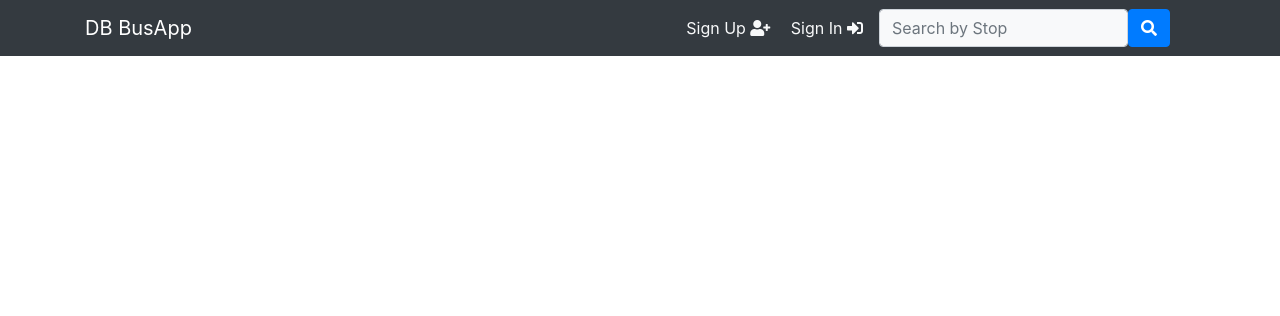
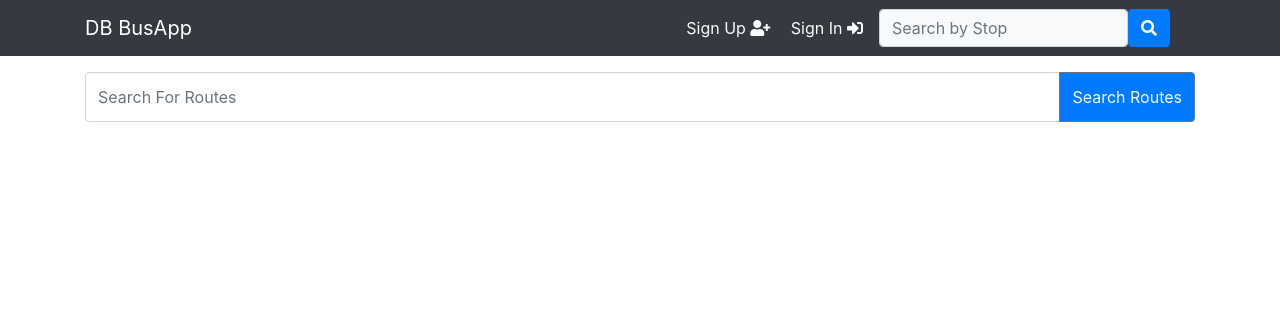
Before and after one commit to TUDublin/code-and-docs-Elijel, a Django app: page /routes/ in a window 1280 px wide. Shown: the top 316 px of the page. Run offline with Django 4.2, Linux system fonts and the light colour scheme; data that the repository does not hold is empty; parts of the project's set-up code (start-up, migrations or seed data) failed here and were passed over; some libraries are stand-ins or nearby versions.

```diff
--- a/code/main/templates/Route/route_list.html
+++ b/code/main/templates/Route/route_list.html
@@ -2,16 +2,28 @@
 {% load static %}
 
 {% block title %}
-  {% if continent %}
-    {{ continent.name }}
-  {% else %}
-    Global
-  {% endif %}
+  Routes
 {% endblock %}
 
 {% block content %}
 
 <div class="container">
+  <form method="GET" action="{% url 'main:allRoutes' %}">
+    <div class="input-group mb-3 pt-3">
+      <input type="text" class="form-control py-4" placeholder="Search For Routes" name="search">
+      <div class="input-group-append">
+        <button class="btn text-light bg-primary btn-outline-secondary" type="submit">Search Routes</button>
+      </div>
+    </div>
+  </form>
+
+  <style>
+    .form-control.py-4 {
+      padding-top: 2rem;
+      padding-bottom: 2rem;
+    }
+  </style>
+
   <div class="row mx-auto">
     {% for route in page_obj %}
     <div class="my_bottom margin col-9 col-lg-4 col-sm-12 col-md-4 pt-3">
--- a/code/main/views.py
+++ b/code/main/views.py
@@ -114,6 +114,13 @@ def allRoutes(request):
     else:  # Saturday or Sunday
         routes = Route.objects.filter(route_id__icontains='d')
 
+    # Get the search query from the GET parameters
+    search_query = request.GET.get('search')
+
+    if search_query:
+        # Filter the routes by the search query
+        routes = routes.filter(route_id__icontains=search_query)
+
     # Number of routes to display per page
     routes_per_page = 21
 
@@ -131,6 +138,7 @@ def allRoutes(request):
     }
 
     return render(request, 'Route/route_list.html', context)
+
 
 def routeDetails(request, route_id):
     # Get all the trips associated with the Route object
```
Also changed, not shown: code/main/templates/Stops/stop.html (+46 -11 lines).
